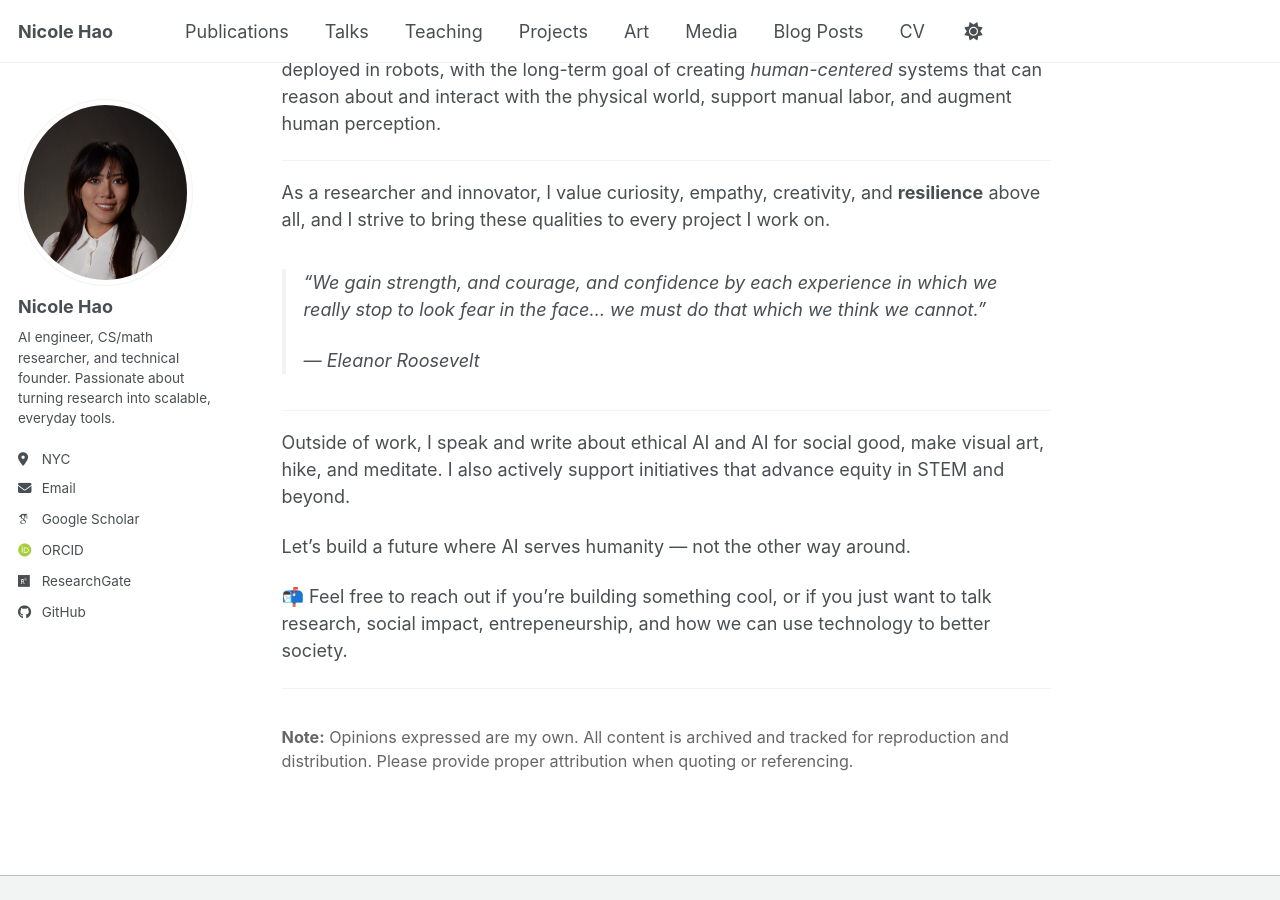
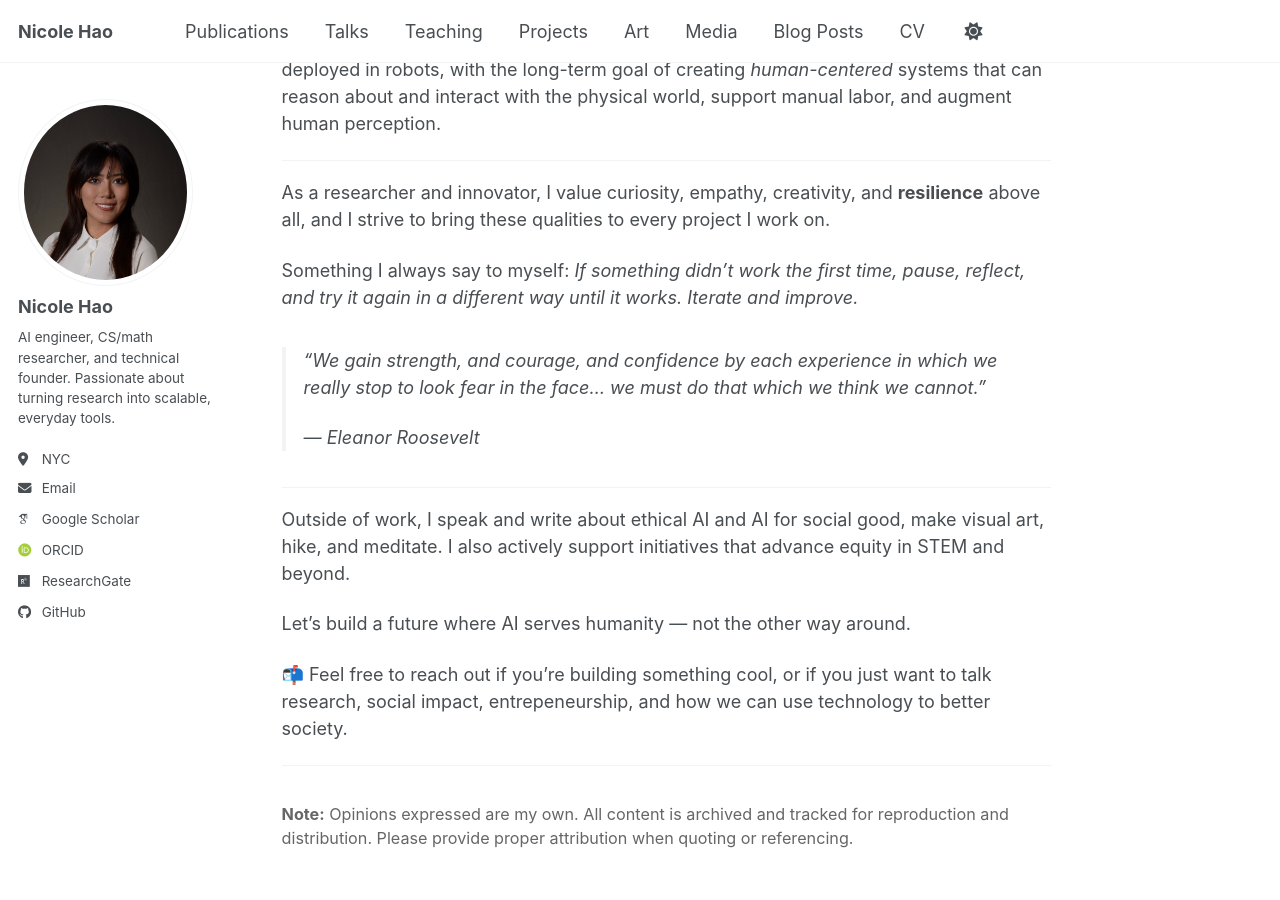
Before and after one commit to nicolehao34/nicolehao34.github.io, a Jekyll site: the page built from _pages/about.md, in a window 1280 px wide and 900 px high, scrolled down 913 px. Built offline with Jekyll 4.4.1, drawn with Linux system fonts in a browser that asks for light colours; some web fonts are replaced; a script bundle is joined from its source files by our own code; library files that are not in the unit come from our copies.

Commit message:
Add to section on values

```diff
--- a/_pages/about.md
+++ b/_pages/about.md
@@ -24,6 +24,8 @@ I'm broadly interested in multimodal perception, language and reasoning, and mul
 ---
 
 As a researcher and innovator, I value curiosity, empathy, creativity, and **resilience** above all, and I strive to bring these qualities to every project I work on.
+
+Something I always say to myself: *If something didn't work the first time, pause, reflect, and try it again in a different way until it works. Iterate and improve.*
 
 > "We gain strength, and courage, and confidence by each experience in which we really stop to look fear in the face... we must do that which we think we cannot."
 >
```
